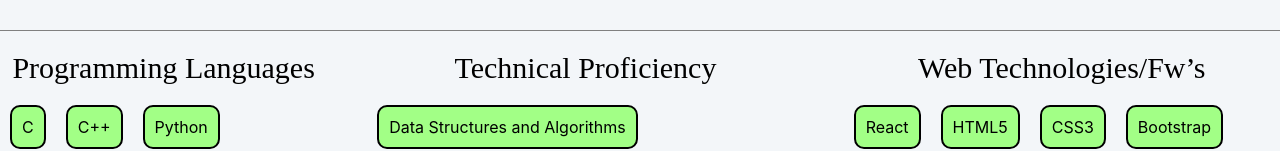
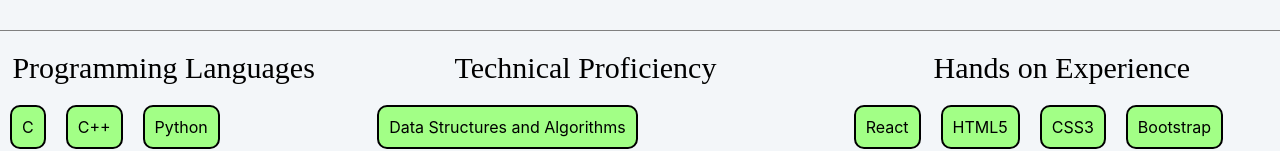
Before and after one commit to Akhil-Maddineni23/My-PortFolio, a React (Create React App) app in the folder client/: page /skills in a window 1280 px wide. Shown: the part 260-411 px from the top of the page. Built offline with nearby package versions, Linux system fonts and the light colour scheme; no server answers.

Commit message:
Update Skills.js

```diff
--- a/client/src/components/Profile-Components/Skills.js
+++ b/client/src/components/Profile-Components/Skills.js
@@ -34,7 +34,7 @@
 
         <div className="div3">
           <div className="left-skills-div">
-            <span className="header">Web Technologies/Fw’s</span>
+            <span className="header">Hands on Experience</span>
           </div>
           <div className="right-skills-div">
           {
```
